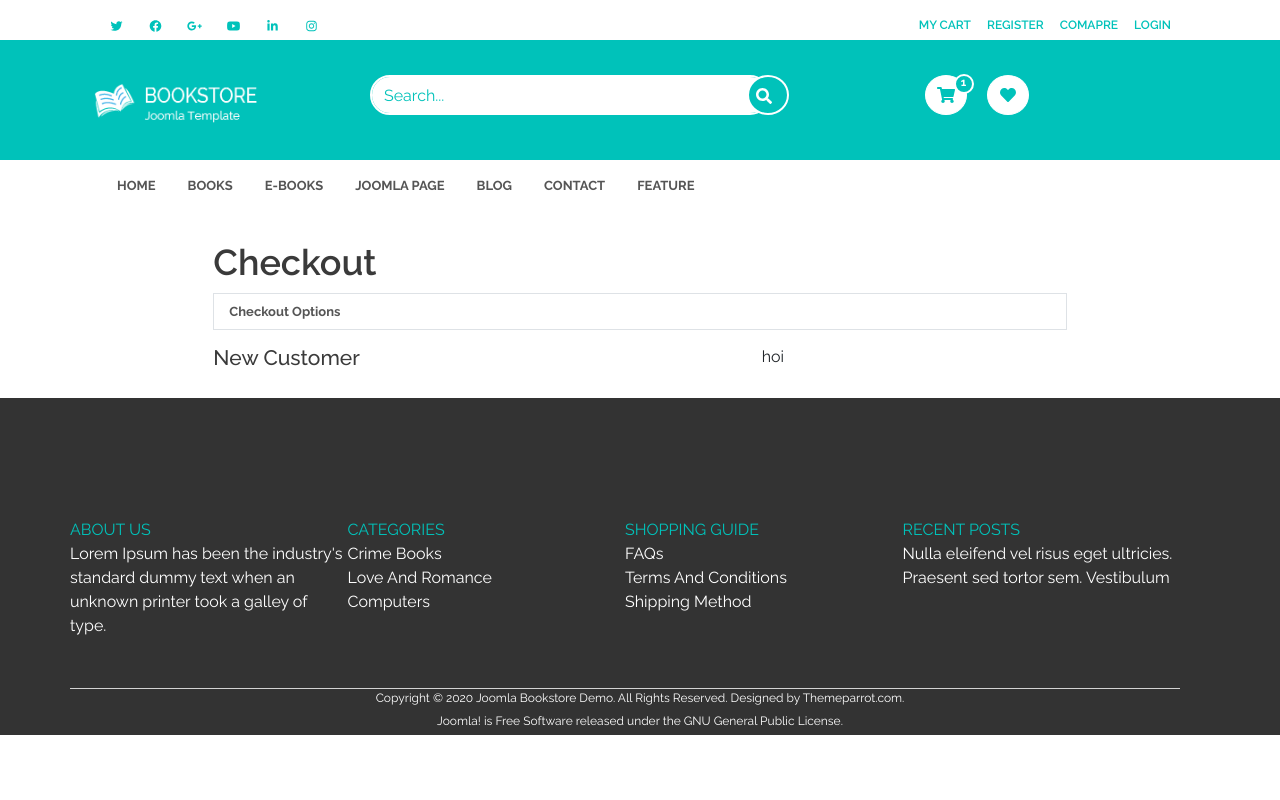
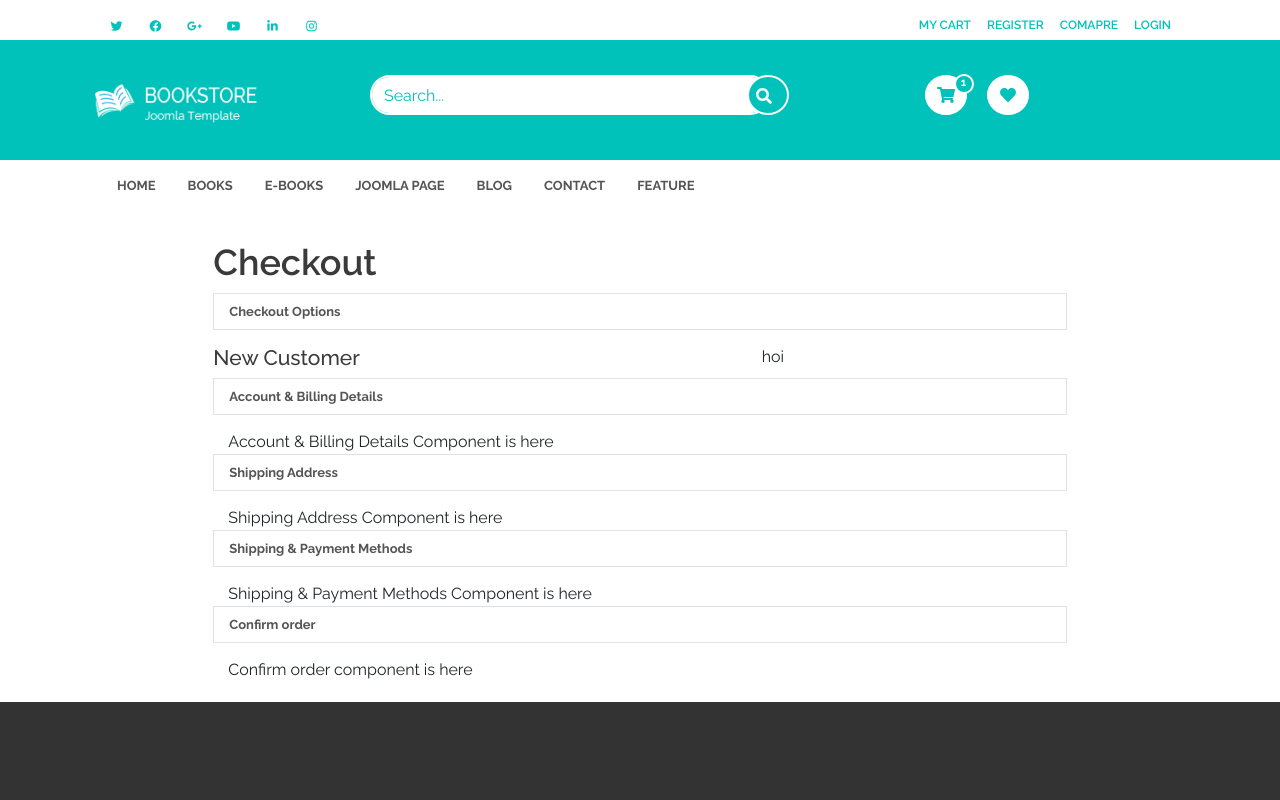
Before and after one commit to HareeshManu/React-Study-App, a React (Create React App) app: page /checkout in a window 1280 px wide. Shown: the top 800 px of the page. Built offline with nearby package versions, Linux system fonts and the light colour scheme.

Commit message:
layout-complete

```diff
--- a/src/views/Checkout.js
+++ b/src/views/Checkout.js
@@ -27,7 +27,46 @@ const Checkout = (props) => {
           hoi
         </Col>
       </Row>
-
+      <Row>
+        <Col xs={{ span: 10, offset: 1 }} md={{ span: 8, offset: 2 }} className="checkout-options border">
+          Account & Billing Details
+        </Col>
+      </Row>
+      <Row>
+        <Col xs={{ span: 10, offset: 1 }} md={{ span: 8, offset: 2 }}>
+          Account & Billing Details Component is here
+        </Col>
+      </Row>
+      <Row>
+        <Col xs={{ span: 10, offset: 1 }} md={{ span: 8, offset: 2 }} className="checkout-options border">
+          Shipping Address
+        </Col>
+      </Row>
+      <Row>
+        <Col xs={{ span: 10, offset: 1 }} md={{ span: 8, offset: 2 }}>
+          Shipping Address Component is here
+        </Col>
+      </Row>
+      <Row>
+        <Col xs={{ span: 10, offset: 1 }} md={{ span: 8, offset: 2 }} className="checkout-options border">
+          Shipping & Payment Methods
+        </Col>
+      </Row>
+      <Row>
+        <Col xs={{ span: 10, offset: 1 }} md={{ span: 8, offset: 2 }}>
+          Shipping & Payment Methods Component is here
+        </Col>
+      </Row>
+      <Row>
+        <Col xs={{ span: 10, offset: 1 }} md={{ span: 8, offset: 2 }} className="checkout-options border">
+          Confirm order
+        </Col>
+      </Row>
+      <Row>
+        <Col xs={{ span: 10, offset: 1 }} md={{ span: 8, offset: 2 }}>
+          Confirm order component is here
+        </Col>
+      </Row>
     </Container>
     <Footer/>
     </>
```
